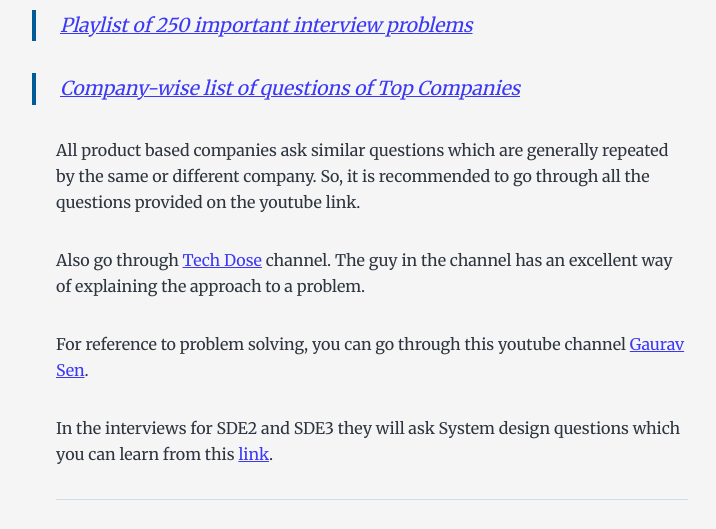
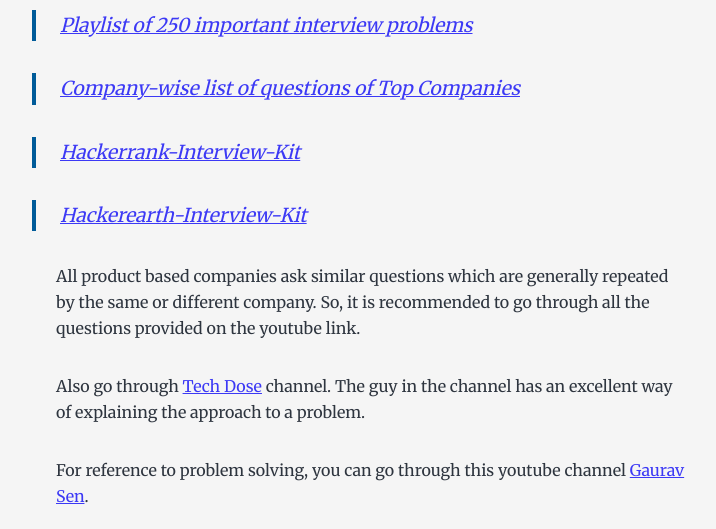
Before and after one commit to backbencher00/my-starter-blog, a Gatsby site: page /INTERVIEW/ in a window 1280 px wide. Shown: the part 4020-4549 px from the top of the page, without its empty margins (268-984 px from the left). Built offline with nearby package versions, Linux system fonts and the light colour scheme; Gatsby itself is replaced by a stand-in of ours.

Commit message:
Update index.md

```diff
--- a/content/blog/INTERVIEW/index.md
+++ b/content/blog/INTERVIEW/index.md
@@ -20,6 +20,10 @@
 
 >[Company-wise list of questions of Top Companies](https://github.com/twowaits/SDE-Interview-Questions)
 
+>[Hackerrank-Interview-Kit](https://www.hackerrank.com/interview/interview-preparation-kit)
+
+>[Hackerearth-Interview-Kit](https://www.hackerearth.com/practice/interviews/)
+
 All product based companies ask similar questions which are generally repeated by the same or different company. So, it is recommended to go through all the questions provided on the youtube link.
 
 Also go through [Tech Dose](https://www.youtube.com/c/TECHDOSE4u/featured) channel. The guy in the channel has an excellent way of explaining the approach to a problem.
```
